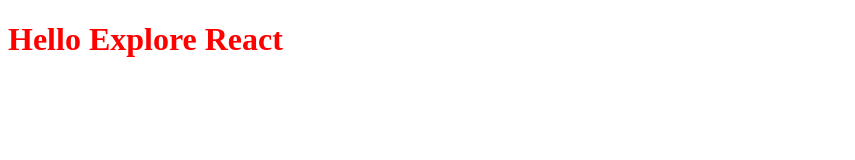
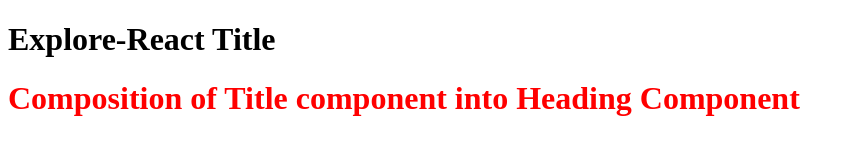
Before and after one commit to RajeshKumarChoudhary24/Explore-React, a React app: page / in a window 1280 px wide. Shown: the whole page, without its empty margins (0-855 px from the left). Built offline with nearby package versions, Linux system fonts and the light colour scheme.

Commit message:
Functional Component with Composition of component

```diff
--- a/App.js
+++ b/App.js
@@ -1,17 +1,24 @@
 import React from "react";
 import ReactDOM from "react-dom/client";
 
-//React.createElement => object => HTMLElement(after render)
-const heading = React.createElement("h1", {id:"heading"}, "Hello React World!");
-console.log(heading);
+// Functional Component - Which return some JSX element
+const Title = () => {
+    return <h1 id="title">Explore-React Title</h1>
+};
 
-// JSX it is not HTML in js but it HTML-like or XML-like syntax
-// React App can be build without using JSX but JSX is Development friendly easy to read code.
+// If we are returning signgle line then we can write in sigle line this syntax is also valid.
+//const Title1 = () => <h1 id="title">Explore-React Title1</h1>;
 
-const jsxHeading = <h1 id="heading">Hello Explore React</h1>
-console.log(jsxHeading);
+// Composition of Component - When we use one component inside another is called Composition of componnent.
+const HeadingComponent = () => {
+    return (<div id="headingcomponent">
+        <Title />
+        <h1 id="heading">Composition of Title component into Heading Component</h1>
+    </div>)
+}
 
-//Behind the scene both are object only even jsx syntax used to create react element only.
+console.log(HeadingComponent);
+
 
 const root = ReactDOM.createRoot(document.getElementById("root"));
-root.render(jsxHeading);
+root.render(<HeadingComponent/>);
--- a/index.html
+++ b/index.html
@@ -1,53 +1,22 @@
 <!DOCTYPE html>
 <html lang="en">
+
 <head>
     <meta charset="UTF-8">
     <meta name="viewport" content="width=device-width, initial-scale=1.0">
     <link rel="stylesheet" href="./index.css" />
     <title>Rajesh-react-practice</title>
 </head>
+
 <body>
-
-    <!-- HTML way to Print Hello World -->
     <div id="root">
         <!-- This Below h1 tag will be replaced by root element from App.js using render function in react-->
         <h1>
-            hello world!
+            hello Explore-React!
         </h1>
     </div>
-
-    <!-- JavaScript way Print Hello World -->
-    <!-- <script>
-        const heading = document.createElement("h1");
-        heading.innerHTML='Hello World From JavaScript';
-
-        const root = document.getElementById('root');
-
-        root.appendChild(heading);
-
-        console.log("value",heading );
-    </script> -->
-
-    <!-- Imported React using CDN -->
-    <!-- <script crossorigin src="https://unpkg.com/react@18/umd/react.development.js"></script>
-    <script crossorigin src="https://unpkg.com/react-dom@18/umd/react-dom.development.js"></script> -->
-
-    <!-- React way to Print Hello World -->
-    <!-- <script>
-        createElement is an object which take three attribute
-        1. attribute is HTML tag
-        2. it will be an object where we can pass html attribute
-        3. we can pass text and child object also we can pass multiple createElemt obj using array[]
-        const heading = React.createElement("h1", {id="heading"} -> this ia an attribute to , "Hello React World!");
-
-        const root = ReactDOM.createRoot(document.getElementById("root"));
-
-        root.render(heading);
-    </script> -->
-
-    <!-- Improting Js code another file -->
+    <!-- Improting Js code another file App.js -->
     <script type="module" src="./App.js"></script>
-
 </body>
 
 </html>
```
